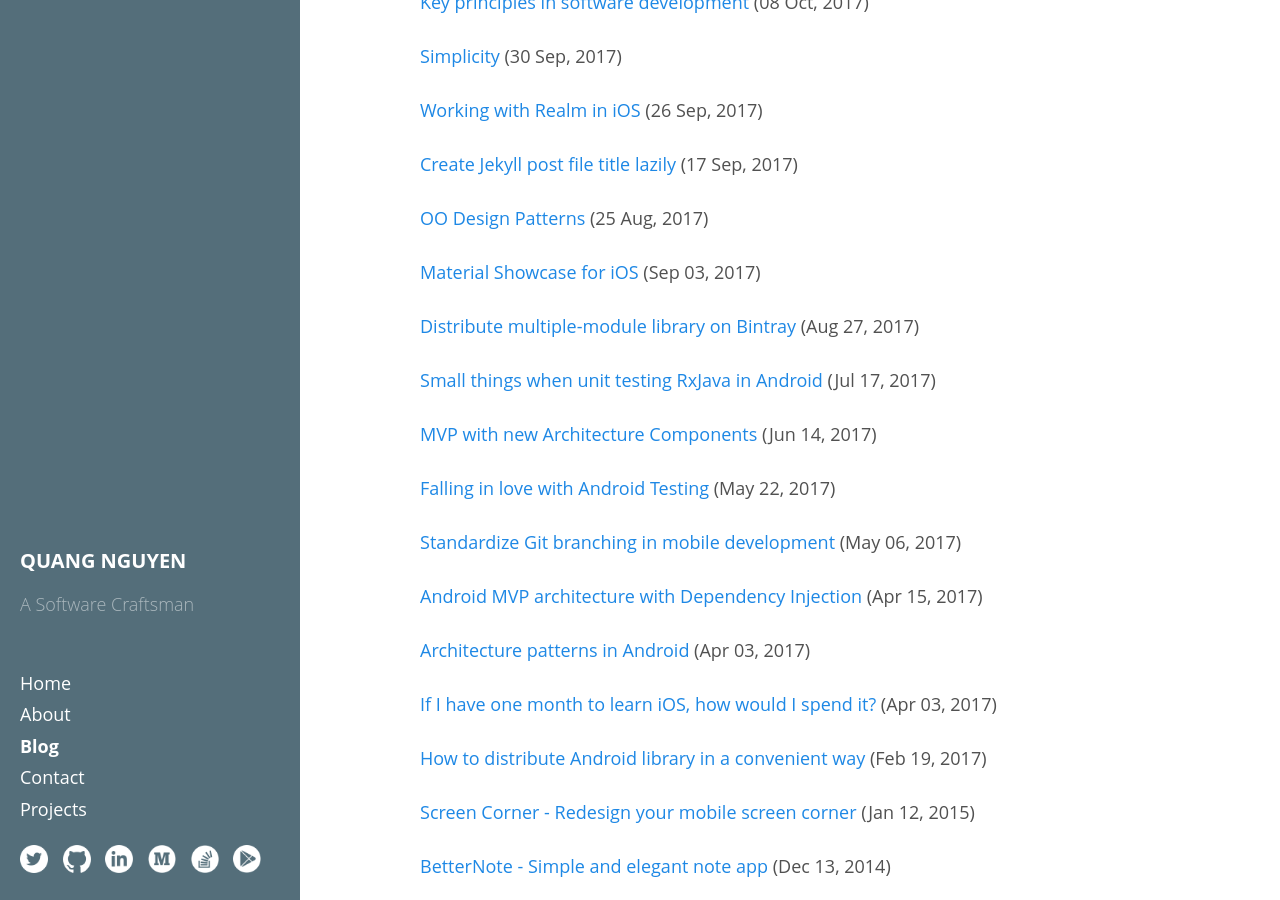
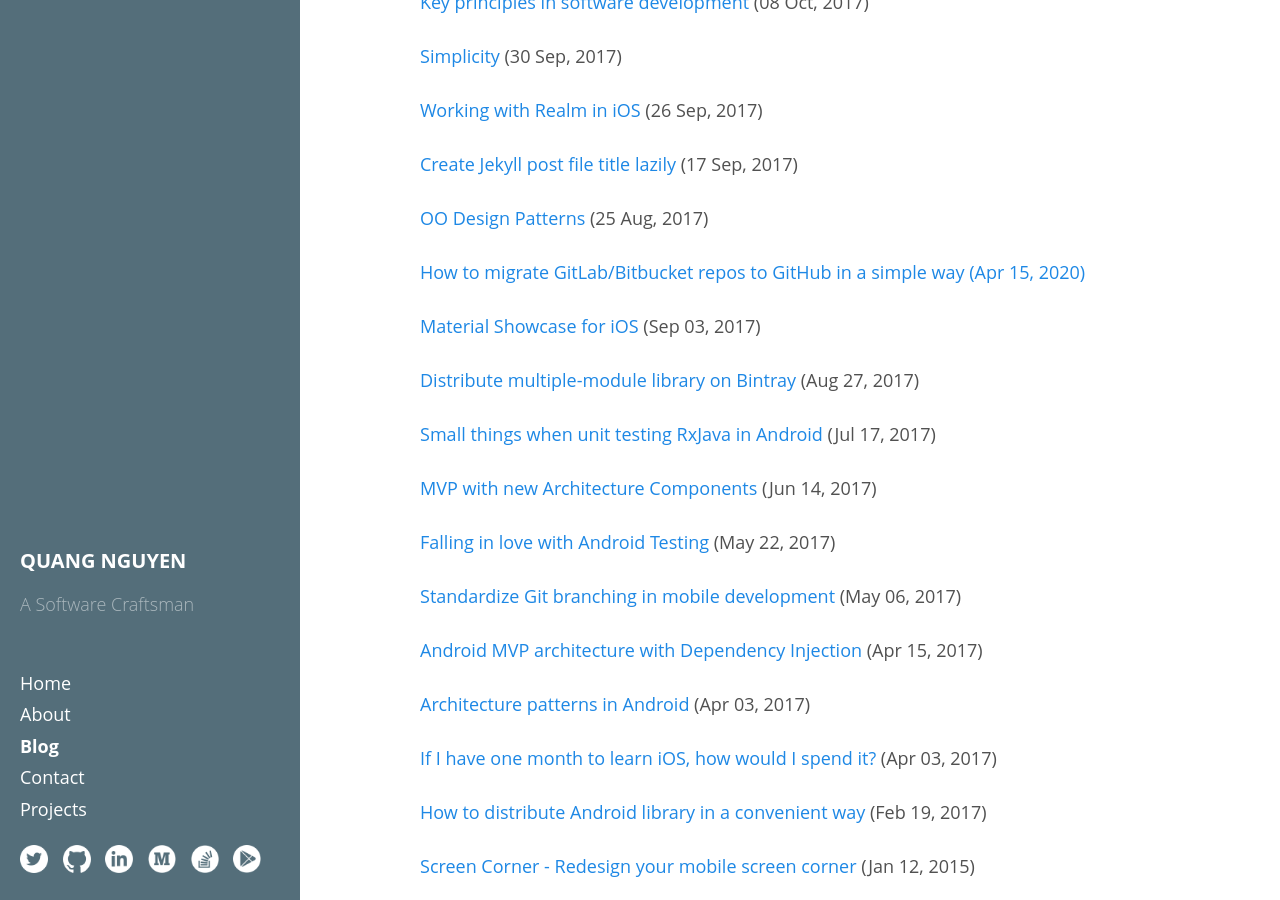
Before and after one commit to quangctkm9207/quangctkm9207.github.io, a Jekyll site: the page built from blog.html, in a window 1280 px wide and 900 px high, scrolled down 521 px. Built offline with Jekyll 4.4.1, drawn with Linux system fonts in a browser that asks for light colours; comment, search, counter and statistics services are not loaded.

Commit message:
Update blog.html

```diff
--- a/blog.html
+++ b/blog.html
@@ -9,7 +9,7 @@ title: Blog
   {% for post in site.posts %}
   <a href="{{ post.url }}">{{ post.title }}</a> ({{ post.date | date: "%d %b, %Y" }}) <br/> <br/>
   {% endfor %}
-
+  <a href="https://android.jlelse.eu/how-to-migrate-gitlab-bitbucket-to-github-in-a-simple-way-e38bc60b1547">How to migrate GitLab/Bitbucket repos to GitHub in a simple way (Apr 15, 2020)<br/> <br/>
   <a href="https://blog.mindorks.com/material-showcase-for-ios-f077ba950b03">Material Showcase for iOS</a> (Sep 03, 2017) <br/> <br/>
   <a href="https://blog.mindorks.com/distribute-multiple-module-library-on-bintray-for-java-and-android-developers-212216bc1aa7">Distribute multiple-module library on Bintray</a> (Aug 27, 2017) <br/> <br/>
   <a href="https://blog.mindorks.com/small-things-when-unit-testing-rxjava-in-android-7f7c336ccabd">Small things when unit testing RxJava in Android</a> (Jul 17, 2017) <br/> <br/>
```
